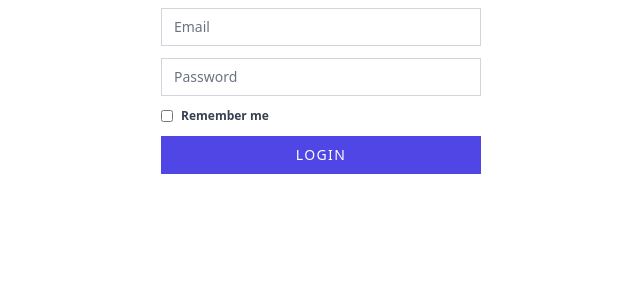
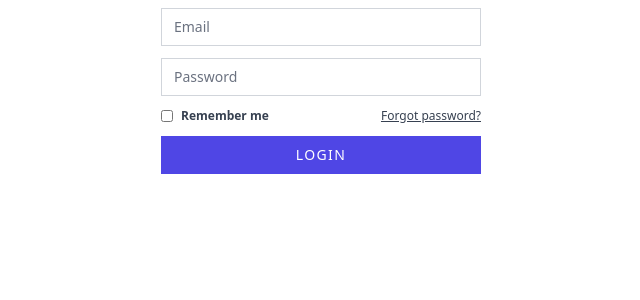
Before and after one commit to n-eddin-hejazi/pure-php-auth-system, a PHP site: page /login in a window 1280 px wide. Shown: the part 204-504 px from the top of the page, without its empty margins (319-959 px from the left). Run offline with PHP 8.4, Linux system fonts and the light colour scheme; data that the repository does not hold is empty; some libraries are stand-ins or nearby versions.

Commit message:
add forget password button

```diff
--- a/resources/views/auth/login.view.php
+++ b/resources/views/auth/login.view.php
@@ -22,11 +22,14 @@
                     <?php endif; ?>
                </div>
 
-               <div>
-                    <label class="flex items-center">
+               <div class="flex items-center justify-between">
+                    <label class="flex items-center cursor-pointer">
                          <input type="checkbox" class="rounded-none h-3 w-3 text-indigo-600">
                          <span class="ml-2 text-xs text-gray-700 font-bold">Remember me</span>
                     </label>
+                     <p class="text-right text-xs text-gray-700 font-medium">
+                         <a href="#" class="underline hover:text-indigo-800">Forgot password?</a>
+                    </p>
                </div>
 
 
```
